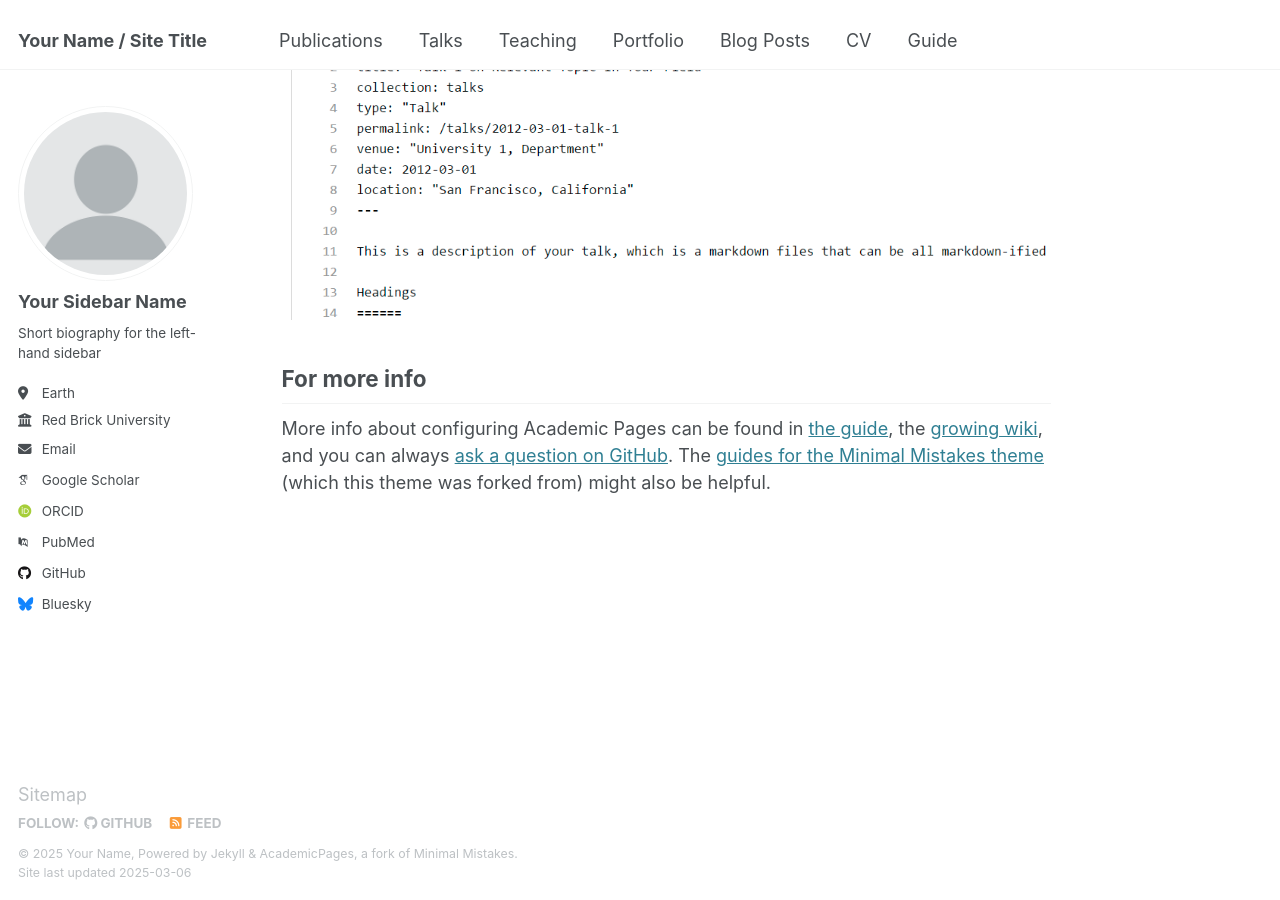
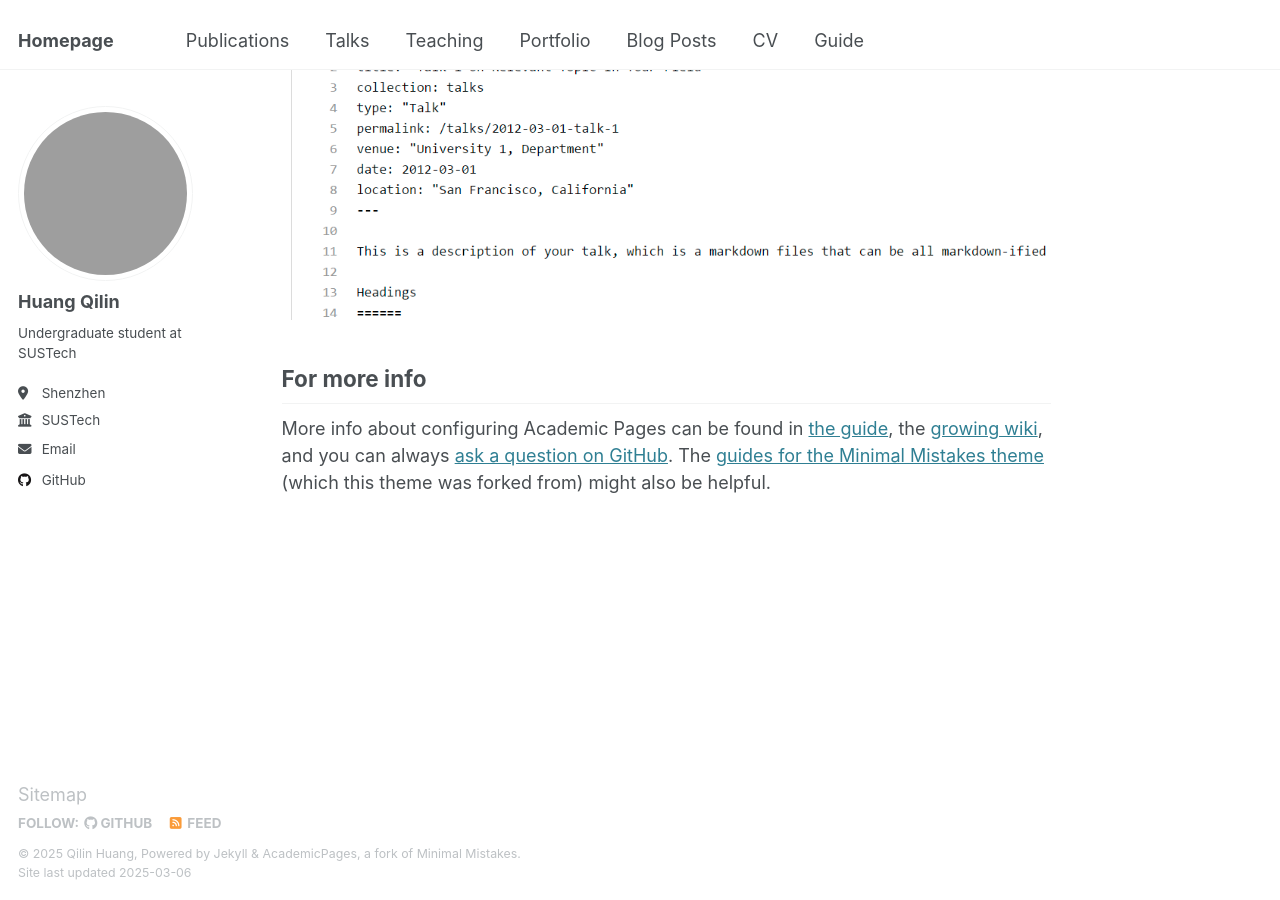
Before and after one commit to Fanwize/Fanwize.github.io, a Jekyll site: the page built from _pages/about.md, in a window 1280 px wide and 900 px high, scrolled down 2642 px. Built offline with Jekyll 4.4.1, drawn with Linux system fonts in a browser that asks for light colours; some web fonts are replaced; grey boxes are pictures that could not be loaded.

Commit message:
Update _config.yml

```diff
--- a/_config.yml
+++ b/_config.yml
@@ -9,48 +9,46 @@
 # Basic Site Settings
 locale                   : "en-US"
 site_theme               : "default"
-title                    : "Your Name / Site Title"
+title                    : "Homepage"
 title_separator          : "-"
-name                     : &name "Your Name"
+name                     : &name "Qilin Huang"
 description              : &description "personal description"
-url                      : https://academicpages.github.io # the base hostname & protocol for your site e.g. "https://[your GitHub username].github.io"
+url                      : "https://Fanwize.github.io" # the base hostname & protocol for your site e.g. "https://[your GitHub username].github.io"
 baseurl                  : "" # the subpath of your site, e.g. "/blog"
-repository               : "academicpages/academicpages.github.io"
+repository               : "Fanwize/Fanwize.github.io"
 
 # Site Author - The following control what appear as part of the author content on the side bar.
 #               If a field is blank the icon and link will not appear, otherwise it will be shown.
 #               Additional customization can be done by editing /_includes/author-profile.html
 author:
   # Biographic information
-  avatar           : "profile.png"
-  name             : "Your Sidebar Name"
+  avatar           : "https://avatars.githubusercontent.com/u/69958818"
+  name             : "Huang Qilin"
   pronouns         : # example: "she/her"
-  bio              : "Short biography for the left-hand sidebar"
-  location         : "Earth"
-  employer         : "Red Brick University"
+  bio              : "Undergraduate student at SUSTech"
+  location         : "Shenzhen"
+  employer         : "SUSTech"
   uri              : # URL
-  email            : "none@example.org"
+  email            : "huangqilin2022@mail.sustech.edu.cn"
 
   # Academic websites
   arxiv            : # URL - Update with the correct link to your profile
-  googlescholar    : "https://scholar.google.com/citations?user=PS_CX0AAAAAJ"
+  googlescholar    :
   impactstory      : # URL
-  orcid            : "http://orcid.org/yourorcidurl"
-  semantic         : # URL
-  pubmed           : "https://www.ncbi.nlm.nih.gov/pubmed/?term=john+snow"
+  orcid            :
+  pubmed           :
   researchgate     : # URL
-  scopus           : # URL
 
   # Repositories and software development
   bitbucket        : # Username - Update with your username on the site
   codepen          : # Username
   dribbble         : # Username
-  github           : "academicpages"
+  github           : "Fanwize"
   kaggle           : # Username
   stackoverflow    : # User number or user number and name (i.e., use "1" or "1/jeff-atwood")
 
   # Social media
-  bluesky          : "bsky.app" # Replace this with you Bluesky username
+  bluesky          : # Replace this with you Bluesky username
   facebook         : # Username
   flickr           : # Username
   foursquare       : # Username
@@ -147,7 +145,7 @@ social:
 
 # Analytics
 analytics:
-  provider               :  "false" # false (default), "google", "google-universal", "google-analytics-4", "custom"
+  provider               :  "google-universal" # false (default), "google", "google-universal", "google-analytics-4", "custom"
   google:
     tracking_id          :
 
```
